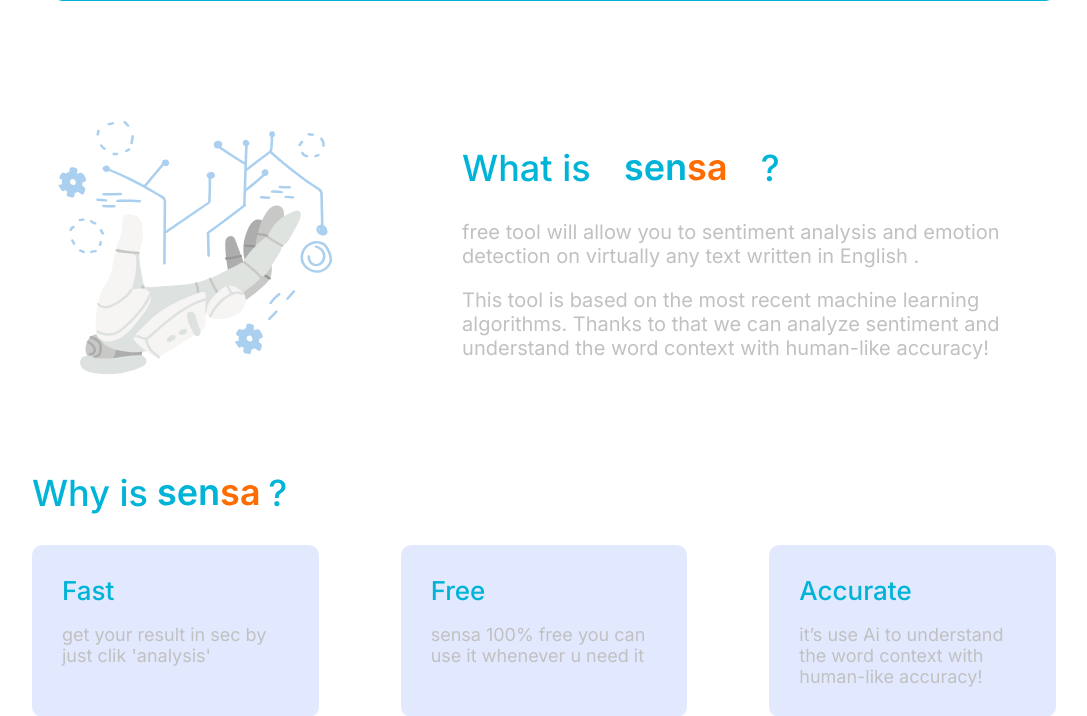
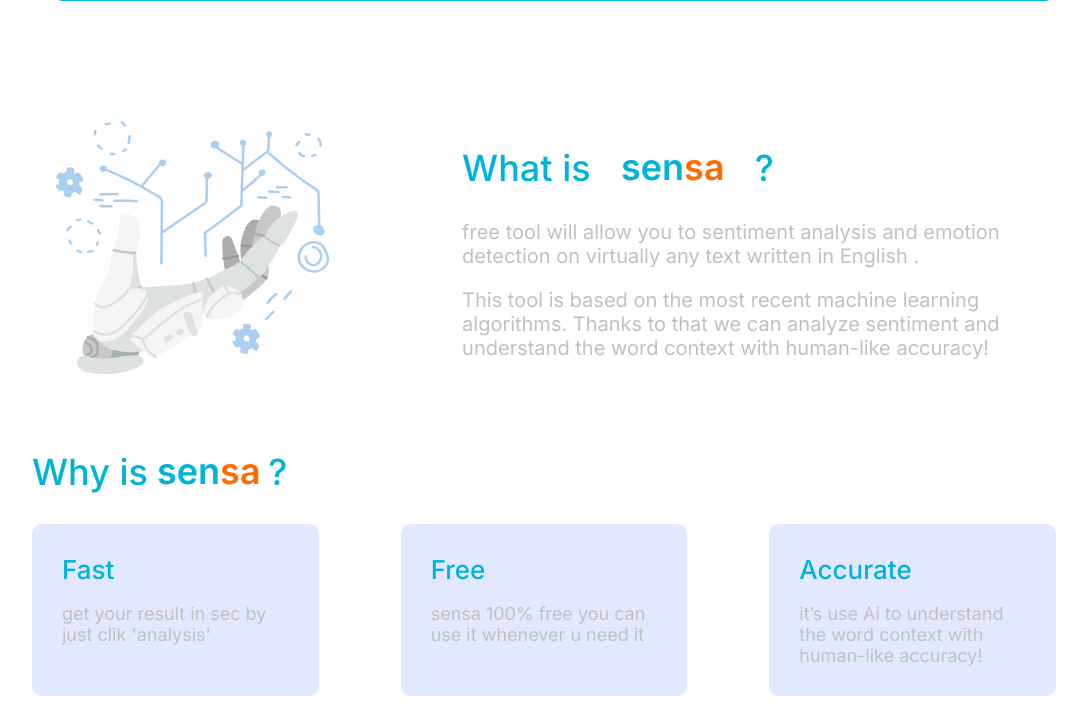
Before and after one commit to Aya-Ah/sensa, a Flask app: page / in a window 1280 px wide. Shown: the part 1354-2070 px from the top of the page, without its empty margins (96-1183 px from the left). Run offline with Flask 2, Linux system fonts and the light colour scheme; parts of the project's set-up code (start-up, migrations or seed data) failed here and were passed over; some libraries are stand-ins or nearby versions.

Commit message:
add some margins

```diff
--- a/static/style.css
+++ b/static/style.css
@@ -45,6 +45,10 @@ section {
     display: flex;
     font-size: 22px;
     justify-content: space-between;
+}
+
+.navbar img {
+    margin-top: 20%;
 }
 
 .navUl {
@@ -172,12 +176,14 @@ textarea::placeholder {
 .what {
     display: flex;
     justify-content: space-between;
-    padding-bottom: 6%;
+    padding-bottom: 4%;
+    font-size: 14px;
 }
 
 .what img {
     max-width: 27%;
-    margin: 0 25px;
+    margin: 0 22px;
+
 }
 
 .about h2 {
```
